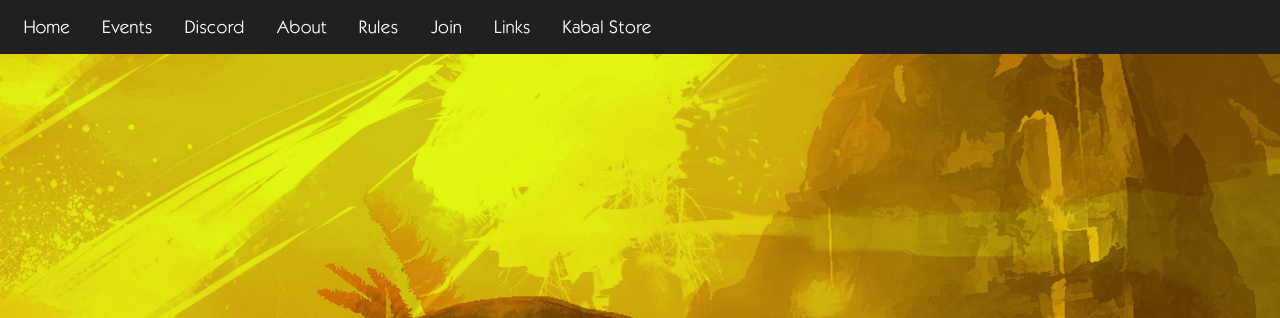
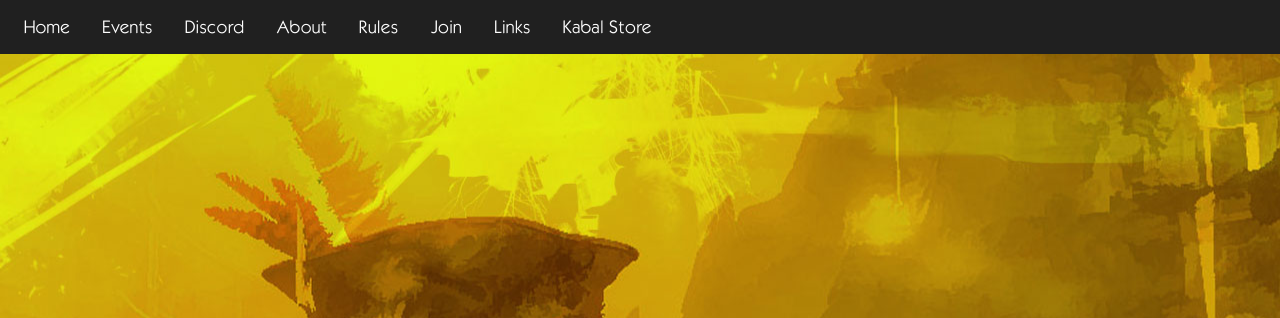
Before and after one commit to kabal/kabal.github.io, a website: page index.html in a window 1280 px wide. Shown: the top 318 px of the page. Drawn offline with nearby package versions, Linux system fonts and the light colour scheme; a script that the page names is missing.

Commit message:
Additional CSS Cleanup for Background

```diff
--- a/index.html
+++ b/index.html
@@ -36,7 +36,7 @@
     </div>
     <div class="grid-y grid-frame">
       <a id="home" class="anchor"></a>
-      <div class="cell auto cell-block-container splash-container align-center">
+      <div class="cell auto cell-block-container align-center">
         <div class="grid-container">
           <div class="grid-y grid-padding-y">
             <div class="cell text-center splashText">
--- a/scss/pages/homepage.scss
+++ b/scss/pages/homepage.scss
@@ -1,12 +1,6 @@
 .homepageBody {
   background: #0a0a0a url(/images/backgrounds/homepage.jpg);
-  background-size: cover;
   background-position: center center;
-  background-attachment: fixed;
-}
-.splash-container {
-  background-size: cover;
-  background-position: center bottom;
   background-attachment: fixed;
 }
 .splashText {
```
Also changed, not shown: css/app.css.
